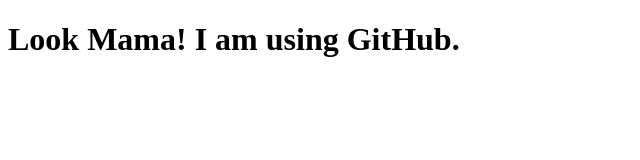
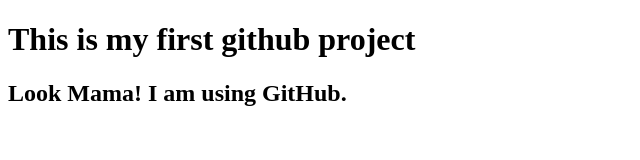
Before and after one commit to mahsin-islam/my-first-website, a plain HTML site: page index.html in a window 1280 px wide. Shown: the whole page, without its empty margins (0-640 px from the left). Drawn offline with Linux system fonts and the light colour scheme.

Commit message:
Added ne header

```diff
--- a/index.html
+++ b/index.html
@@ -6,6 +6,7 @@
     <title>Document</title>
 </head>
 <body>
-    <h1>Look Mama! I am using GitHub.</h1>
+    <h1>This is my first github project</h1>
+    <h2>Look Mama! I am using GitHub.</h2>
 </body>
 </html>
```
Also changed, not shown: 1 other file.
